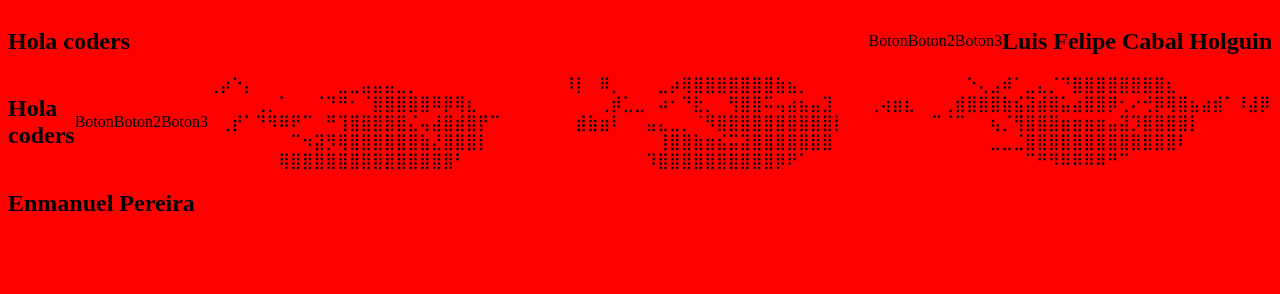
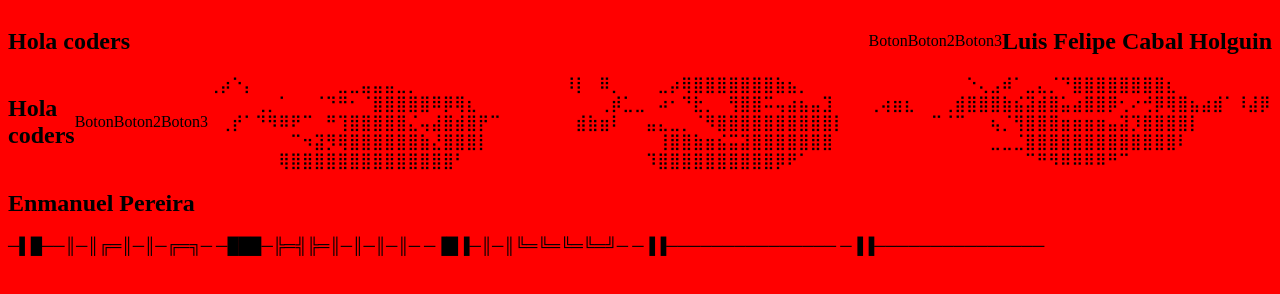
Before and after one commit to iElectro13/prueba-gitflow, a plain HTML site: page index.html in a window 1280 px wide. Drawn offline with Linux system fonts and the light colour scheme.

Commit message:
hola commit

```diff
--- a/index.html
+++ b/index.html
@@ -44,6 +44,14 @@
         </div>
     </nav>
     <h2>Enmanuel Pereira</h2>
+
+    <p class="sara">
+      ─▌█──║─║╔═║─║─╔═╗─
+      ─███─╠═╣╠═║─║─║─║─
+      ─▐█▐─║─║╚═╚═╚═╚═╝─
+      ─▐▐───────────────
+      ─▐▐───────────────
+    </p>
 </body>
 
 </html>
```
